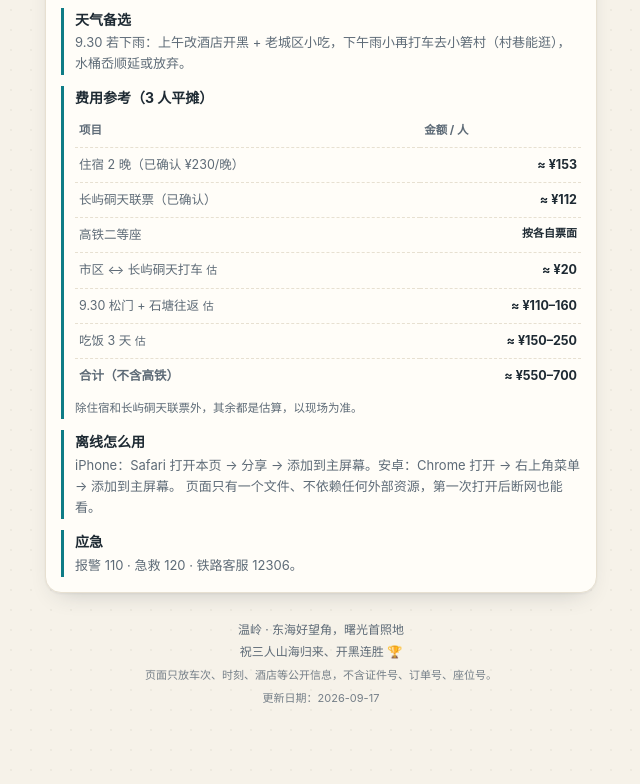
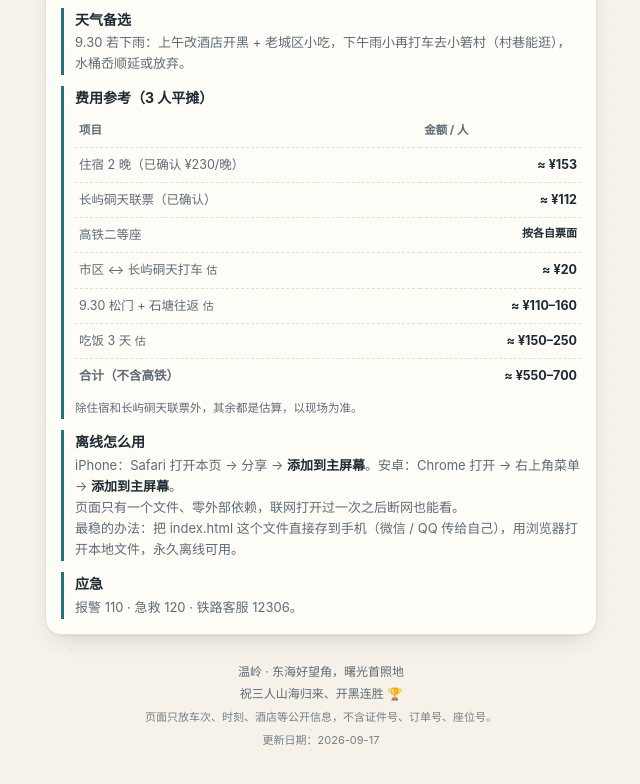
Before and after one commit to zhouhanyv-dotcom/wenling-trip, a plain HTML site: page index.html in a window 1280 px wide. Shown: the part 3600-4384 px from the top of the page, without its empty margins (319-959 px from the left). Drawn offline with Linux system fonts and the light colour scheme.

Commit message:
补充离线用法说明

```diff
--- a/index.html
+++ b/index.html
@@ -497,8 +497,9 @@
         <div style="font-size:11.5px;margin-top:6px">除住宿和长屿硐天联票外，其余都是估算，以现场为准。</div>
       </div>
       <div class="tip-item"><b>离线怎么用</b>
-        iPhone：Safari 打开本页 → 分享 → 添加到主屏幕。安卓：Chrome 打开 → 右上角菜单 → 添加到主屏幕。
-        页面只有一个文件、不依赖任何外部资源，第一次打开后断网也能看。
+        iPhone：Safari 打开本页 → 分享 → <b>添加到主屏幕</b>。安卓：Chrome 打开 → 右上角菜单 → <b>添加到主屏幕</b>。<br>
+        页面只有一个文件、零外部依赖，联网打开过一次之后断网也能看。<br>
+        最稳的办法：把 index.html 这个文件直接存到手机（微信 / QQ 传给自己），用浏览器打开本地文件，永久离线可用。
       </div>
       <div class="tip-item"><b>应急</b>
         报警 110 · 急救 120 · 铁路客服 12306。
```
